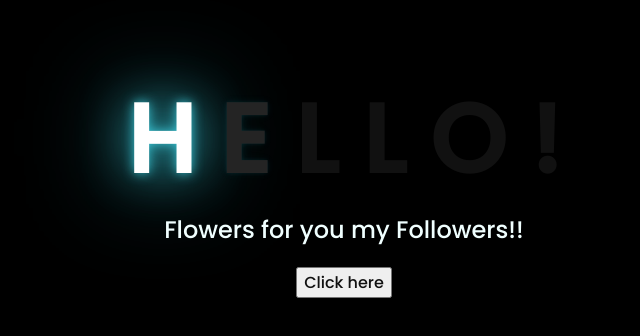
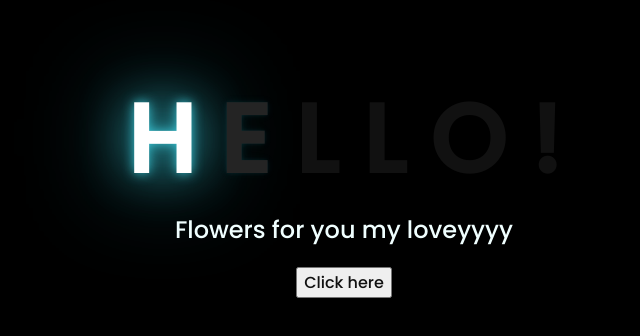
Before and after one commit to chanchan012/ForMyLove27, a plain HTML site: page index.html in a window 1280 px wide. Shown: the part 226-562 px from the top of the page, without its empty margins (304-944 px from the left). Drawn offline with Linux system fonts and the light colour scheme.

Commit message:
Update index.html

```diff
--- a/index.html
+++ b/index.html
@@ -18,7 +18,7 @@
         <span>!</span>
     </div>
     <div class="description">
-        <span>Flowers for you my Followers!!</span>
+        <span>Flowers for you my loveyyyy</span>
     </div>
     <div class="button">
         <button>
```
